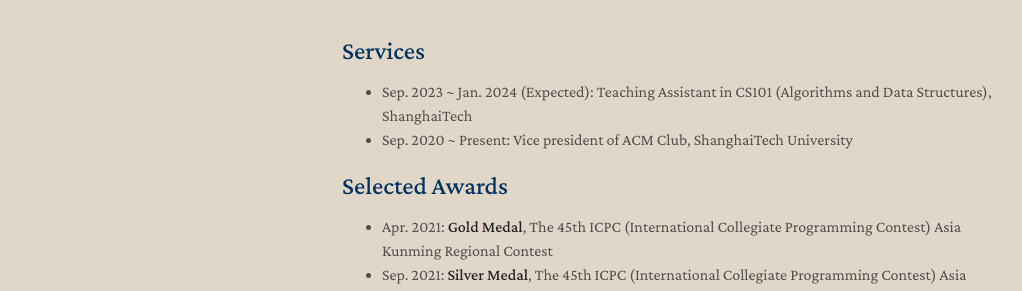
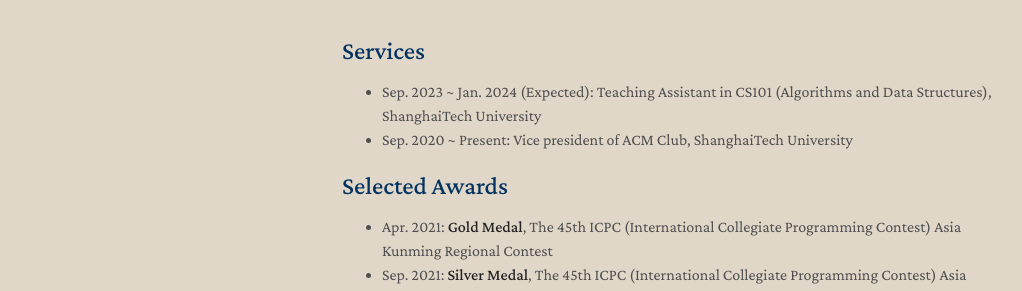
Before and after one commit to EthanZyh/EthanZyh.github.io, a Jekyll site: the page built from index.md, in a window 1280 px wide and 993 px high. Shown: the part 520-811 px from the top of the window, without its empty margins (128-1150 px from the left). Built offline with Jekyll 4.4.1, drawn with Linux system fonts in a browser that asks for light colours; nearby versions of some CDN libraries; a style sheet for code colours, icons or effects is not loaded; our own code applies the rules of GitHub Pages for plain Markdown files.

Commit message:
minor update

```diff
--- a/_includes/services.md
+++ b/_includes/services.md
@@ -17,5 +17,5 @@
 
 
 
-- Sep. 2023 ~ Jan. 2024 (Expected): Teaching Assistant in CS101 (Algorithms and Data Structures), ShanghaiTech
+- Sep. 2023 ~ Jan. 2024 (Expected): Teaching Assistant in CS101 (Algorithms and Data Structures), ShanghaiTech University
 - Sep. 2020 ~ Present: Vice president of ACM Club, ShanghaiTech University
```
